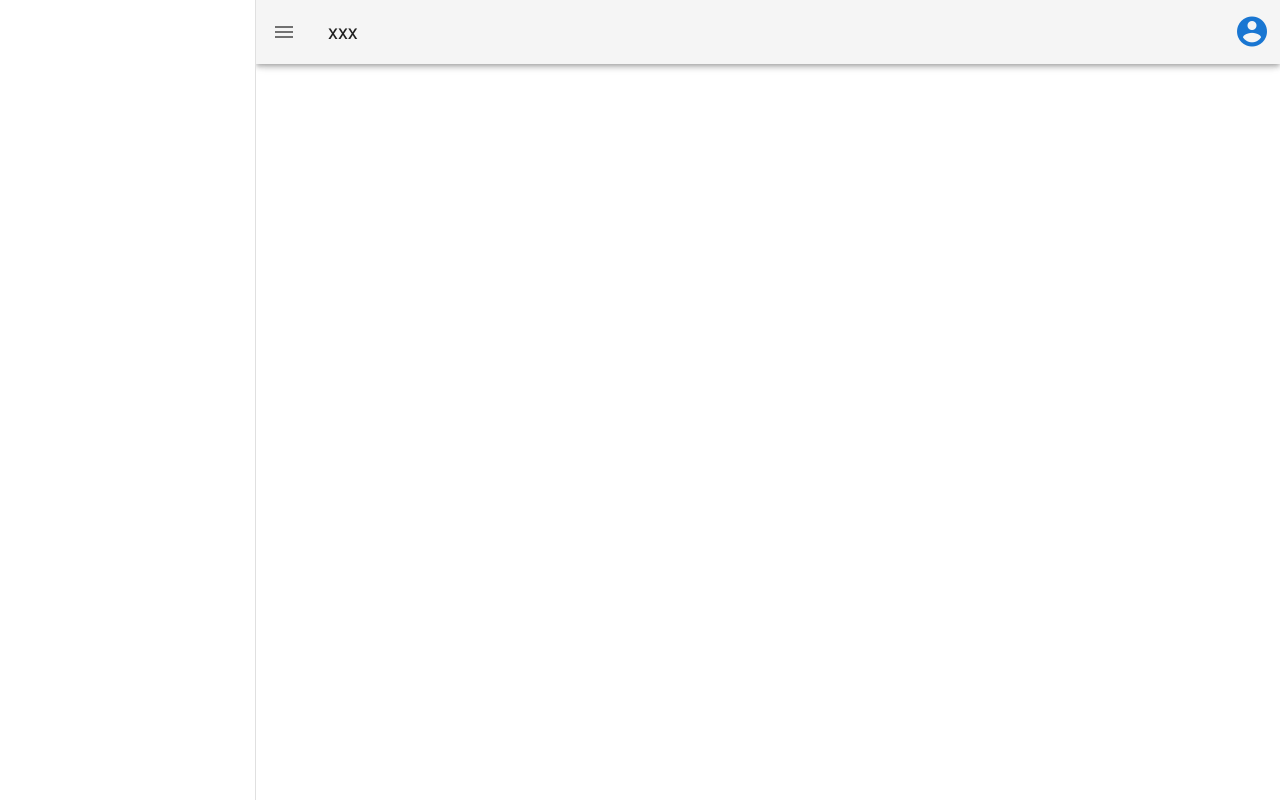
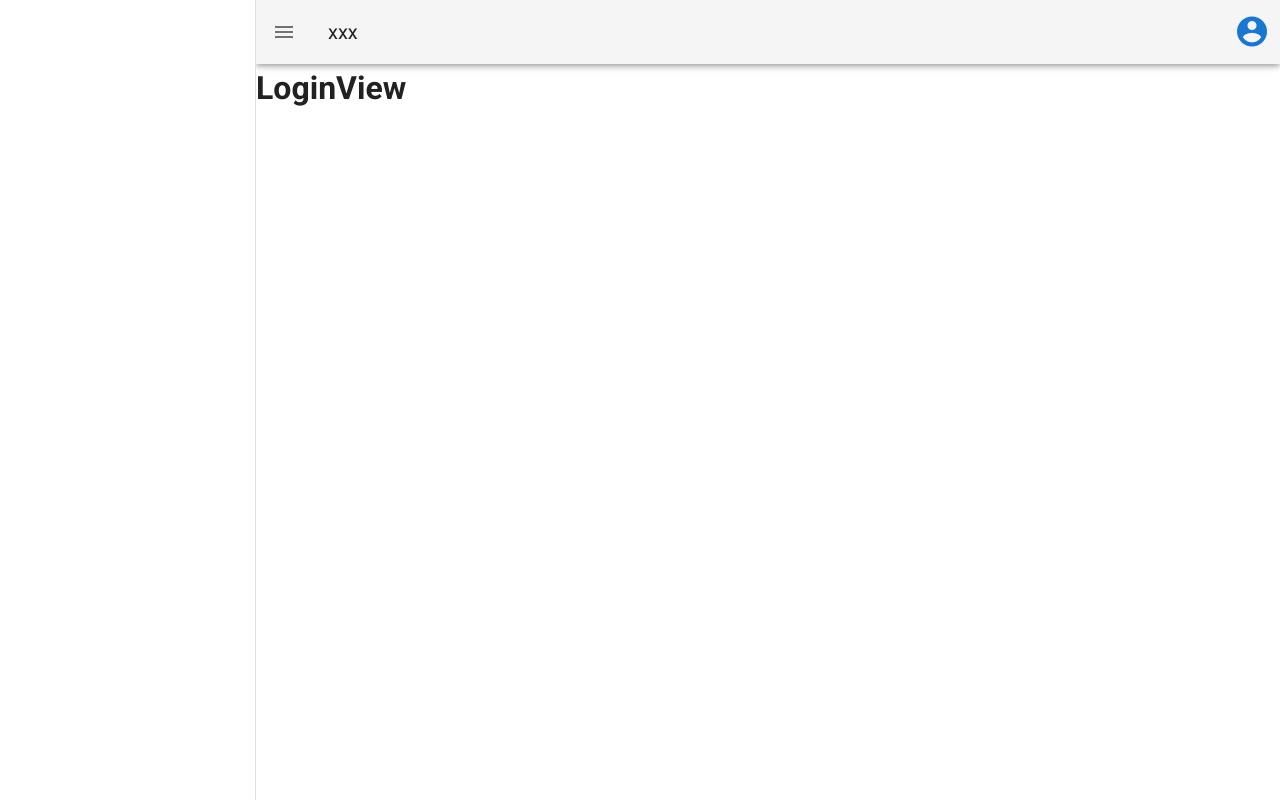
Before and after one commit to js9005/vuetify2-layout, a Vue app: page /login in a window 1280 px wide. Built offline with nearby package versions, Linux system fonts and the light colour scheme.

Commit message:
Feat. added pages

```diff
--- a/src/router/index.js
+++ b/src/router/index.js
@@ -10,6 +10,19 @@ const router = new VueRouter({
       name: "HomeView",
       component: () => import("@/views/HomeView.vue"),
     },
+    /**
+     * pages
+     */
+    {
+      path: "/login",
+      name: "LoginView",
+      component: () => import("@/views/pages/LoginView.vue"),
+    },
+    {
+      path: "/error",
+      name: "ErrorView",
+      component: () => import("@/views/pages/ErrorView.vue"),
+    },
   ],
 });
 
--- /dev/null
+++ b/src/views/pages/ErrorView.vue
@@ -0,0 +1,11 @@
+<template>
+  <div>
+    <h1>ErrorView</h1>
+  </div>
+</template>
+
+<script>
+export default {
+  name: "ErrorView",
+};
+</script>
--- /dev/null
+++ b/src/views/pages/LoginView.vue
@@ -0,0 +1,11 @@
+<template>
+  <div>
+    <h1>LoginView</h1>
+  </div>
+</template>
+
+<script>
+export default {
+  name: "LoginView",
+};
+</script>
```
Also changed, not shown: src/views/components/charts/ChartBasicView.vue (added), src/views/components/maps/MapBasicView.vue (added), src/views/components/tables/TableBasicView.vue (added), src/views/components/tables/TableExpandView.vue (added), src/views/components/tables/TableSelectView.vue (added).
